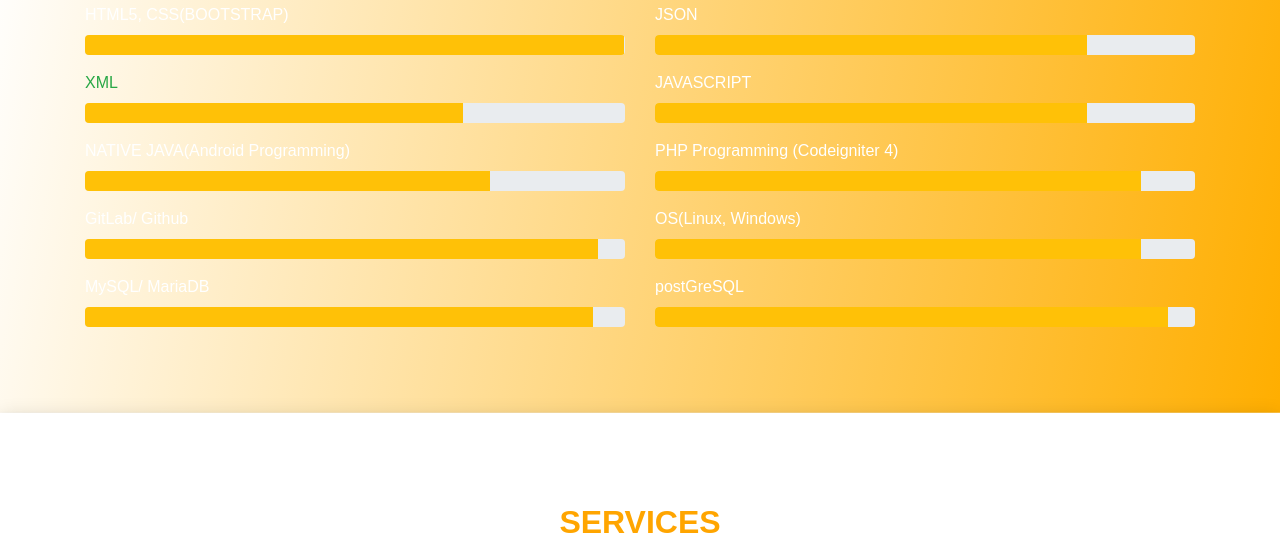
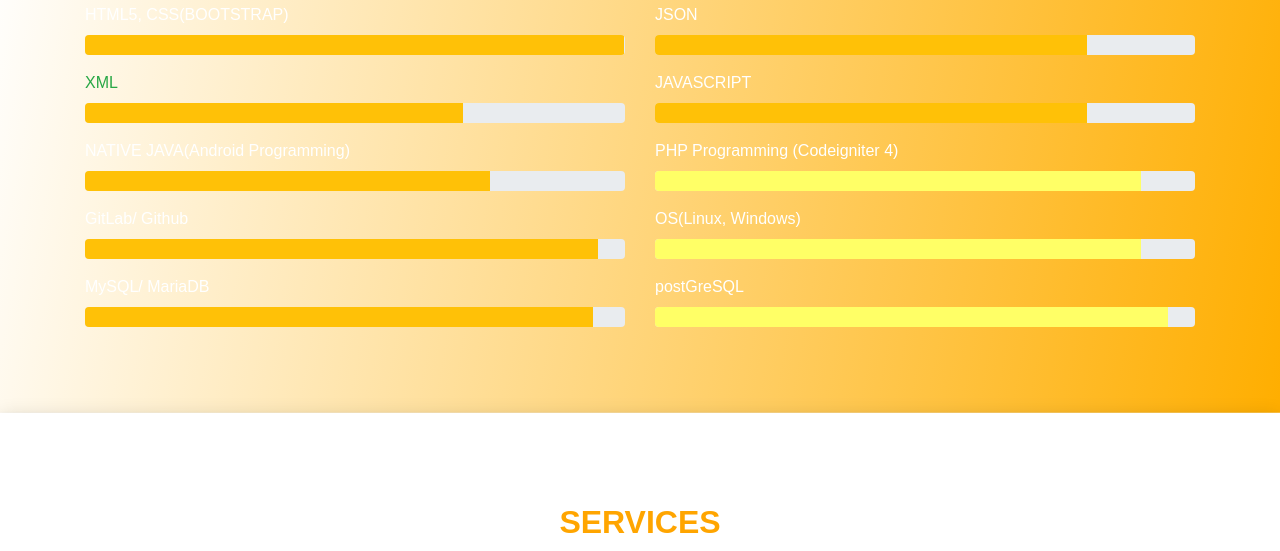
Before and after one commit to bedsongultom/bedsongultom.github.io, a plain HTML site: page index.html in a window 1280 px wide. Shown: the part 1492-2043 px from the top of the page. Drawn offline with nearby package versions, Linux system fonts and the light colour scheme; some packages are replaced by stand-ins of ours; a script that the page names is missing; a web font is replaced by a local one.

Commit message:
Update index.html

```diff
--- a/index.html
+++ b/index.html
@@ -215,7 +215,7 @@
 				                <div class="form-group">
 				                    <label for="form_lastname" class="text-white">PHP Programming (Codeigniter 4) </label>
 				                    <div class="progress " style="height: 20px;">
-	  <div class="progress-bar bg-warning" role="progressbar" style="width: 90%;" aria-valuenow="25" aria-valuemin="0" aria-valuemax="100"></div>
+	  <div class="progress-bar bg-carolinaNainggolan" role="progressbar" style="width: 90%;" aria-valuenow="25" aria-valuemin="0" aria-valuemax="100"></div>
 	</div>
 				                </div>
 				            </div>
@@ -233,7 +233,7 @@
 				                <div class="form-group">
 				                    <label for="form_lastname" class="text-white">OS(Linux, Windows)</label>
 				                    <div class="progress " style="height: 20px;">
-	  <div class="progress-bar bg-warning" role="progressbar" style="width: 90%;" aria-valuenow="25" aria-valuemin="0" aria-valuemax="100"></div>
+	  <div class="progress-bar bg-carolinaNainggolan" role="progressbar" style="width: 90%;" aria-valuenow="25" aria-valuemin="0" aria-valuemax="100"></div>
 	</div>
 				                </div>
 				            </div>
@@ -252,7 +252,7 @@
 				                <div class="form-group">
 				                    <label for="form_lastname" class="text-white">postGreSQL</label>
 				                    <div class="progress " style="height: 20px;">
-	  <div class="progress-bar bg-warning" role="progressbar" style="width: 95%;" aria-valuenow="25" aria-valuemin="0" aria-valuemax="100"></div>
+	  <div class="progress-bar bg-carolinaNainggolan" role="progressbar" style="width: 95%;" aria-valuenow="25" aria-valuemin="0" aria-valuemax="100"></div>
 	</div>
 				                </div>
 				            </div>
```
